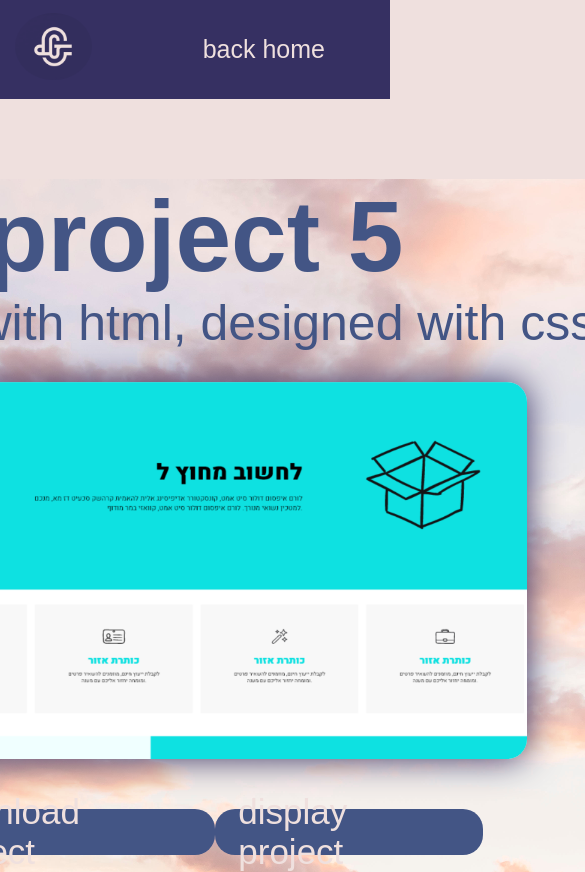
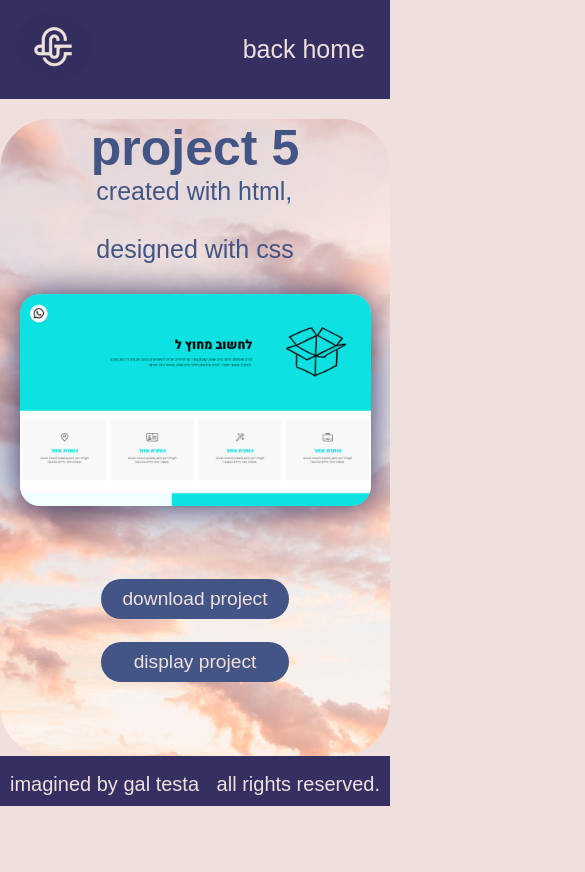
Before and after one commit to galtes1/portfolioProject, a plain HTML site: page projects/project5/presentation5.html in a window 390 px wide. Shown: the top 872 px of the page, 585 px wide, since content can reach past the window. After the commit the page ends 844 px from the top, so only its background shows below. Drawn offline with Linux system fonts and the light colour scheme; a web font is replaced by a local one.

Commit message:
24-01-25 16:47 FINISH resp presentation.css

```diff
--- a/projects/project5/presentation5.html
+++ b/projects/project5/presentation5.html
@@ -23,7 +23,10 @@
         <div class="title">
           <!--change here x1-->
           <h1>project 5</h1>
-          <p>created with html, designed with css</p>
+          <p>
+            created with html, <span class="pBreak"><br /></span>designed with
+            css
+          </p>
         </div>
         <div class="content">
           <div class="thumbnail">
--- a/style/presentation.css
+++ b/style/presentation.css
@@ -83,7 +83,9 @@ main {
   color: #435585;
   font-size: 50px;
 }
-
+.pBreak {
+  display: none;
+}
 .content {
   display: flex;
   flex-direction: column;
@@ -103,19 +105,11 @@ main {
   justify-content: center;
   align-items: center;
   color: #435585;
-  font-size: 35px;
+  font-size: 2em;
   width: 1200px;
 }
 .thumbnail img {
   box-shadow: 0 0 35px #363062;
-}
-
-.quote {
-  text-align: center;
-  color: #435585;
-  font-size: 55px;
-  -webkit-text-stroke: 1px #435585;
-  margin-top: 20px;
 }
 
 /* btns section style*/
@@ -135,7 +129,7 @@ main {
       transition: 0.3s ease;
       display: flex;
       align-items: center;
-      font-size: 35px;
+      font-size: 2em;
       height: 40px;
       padding: 4%;
       color: #efe0de;
@@ -173,3 +167,95 @@ main {
   width: 100%;
   padding: 10px;
 }
+@media only screen and (max-width: 400px) {
+  header {
+    position: sticky;
+  }
+  nav li {
+    margin-right: 10px;
+  }
+  main {
+    width: fit-content;
+  }
+  .cover {
+    background-size: cover;
+    background-repeat: no-repeat;
+    background-position: bottom center;
+    height: auto;
+    display: flex;
+    flex-direction: column;
+    margin-top: 5%;
+  }
+
+  .title {
+    display: flex;
+    justify-content: center;
+    flex-direction: column;
+    align-items: center;
+    color: #435585;
+    h1 {
+      font-size: 1em;
+    }
+    p {
+      font-size: 0.5em;
+    }
+    .pBreak {
+      display: block;
+    }
+  }
+
+  .content {
+    display: flex;
+    flex-direction: column;
+    margin: auto;
+    justify-content: center;
+    margin-top: 25px;
+    img {
+      width: 90%;
+      height: 20%;
+      border-radius: 20px;
+      margin-top: 5px;
+    }
+  }
+  .thumbnail {
+    display: flex;
+    flex-direction: column;
+    justify-content: center;
+    align-items: center;
+    color: #435585;
+    font-size: 35px;
+    width: 100%;
+  }
+  .thumbnail img {
+    box-shadow: 0 0 35px #363062;
+  }
+  #btnsSection {
+    height: 250px;
+    display: flex;
+    flex-direction: column;
+    align-items: center;
+    margin: 0 20% 0 20%;
+    justify-content: space-evenly;
+    .Btn {
+      width: 80%;
+      height: 150px;
+      display: flex;
+      flex-direction: column;
+      justify-content: space-evenly;
+      a {
+        text-decoration: none;
+        display: flex;
+        align-items: center;
+        font-size: 1.2em;
+        justify-content: center;
+        padding: 4%;
+        color: #efe0de;
+        background-color: #435585;
+        border-radius: 20px;
+      }
+    }
+  }
+  #container-footer {
+    margin-top: 0;
+  }
+}
```
